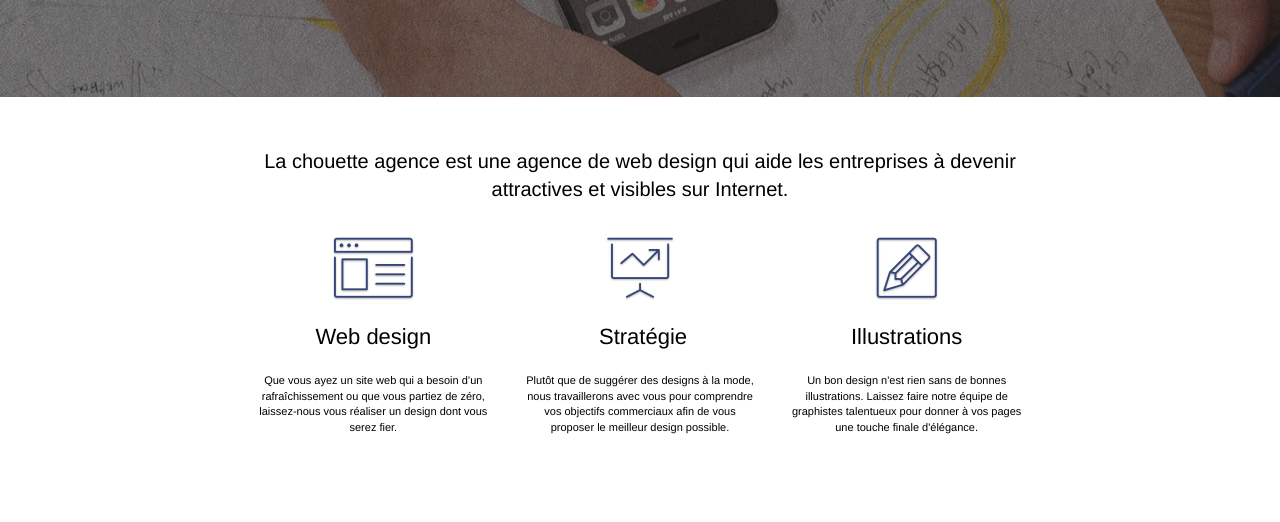
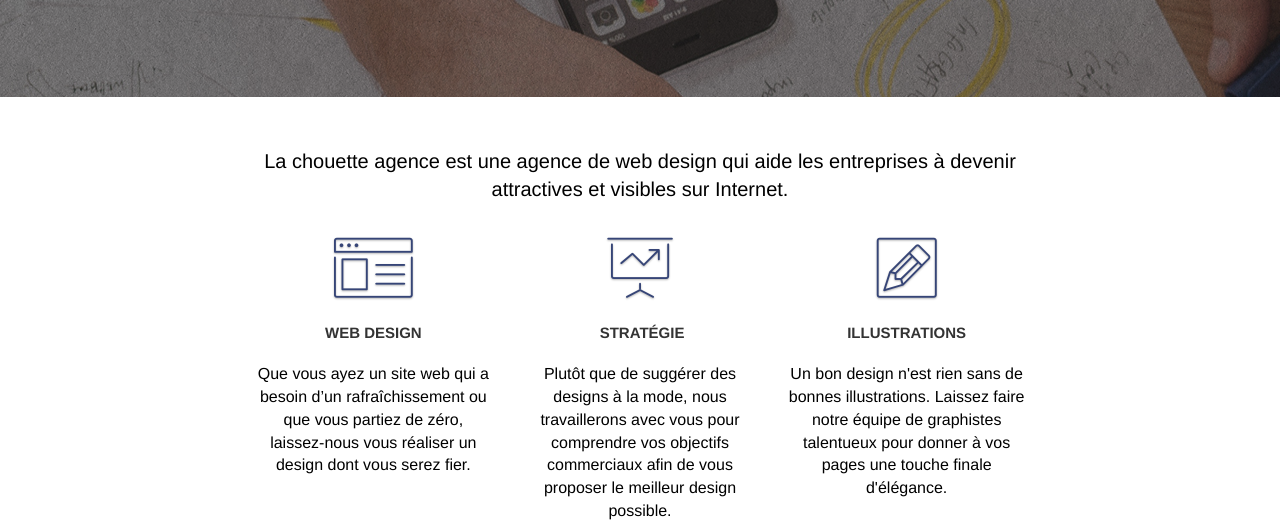
Before and after one commit to BrunoClevenot/BrunoClevenot_04_12072021, a plain HTML site: page index.html in a window 1280 px wide. Shown: the part 435-957 px from the top of the page. Drawn offline with Linux system fonts and the light colour scheme.

Commit message:
Correction de la taille d'écriture pour les textes (lisibilité)

```diff
--- a/style.css
+++ b/style.css
@@ -693,7 +693,7 @@ a {
 }
 
 p {
-    font-size: 11px;
+    font-size: 16px;
 }
 
 .tight-width-whitespace {
@@ -725,7 +725,7 @@ h2 {
     line-height: 1.4em;
 }
 
-h3 {
+.text-correction {
     font-size: 15px;
     text-transform: uppercase;
     font-weight: 700;
```
